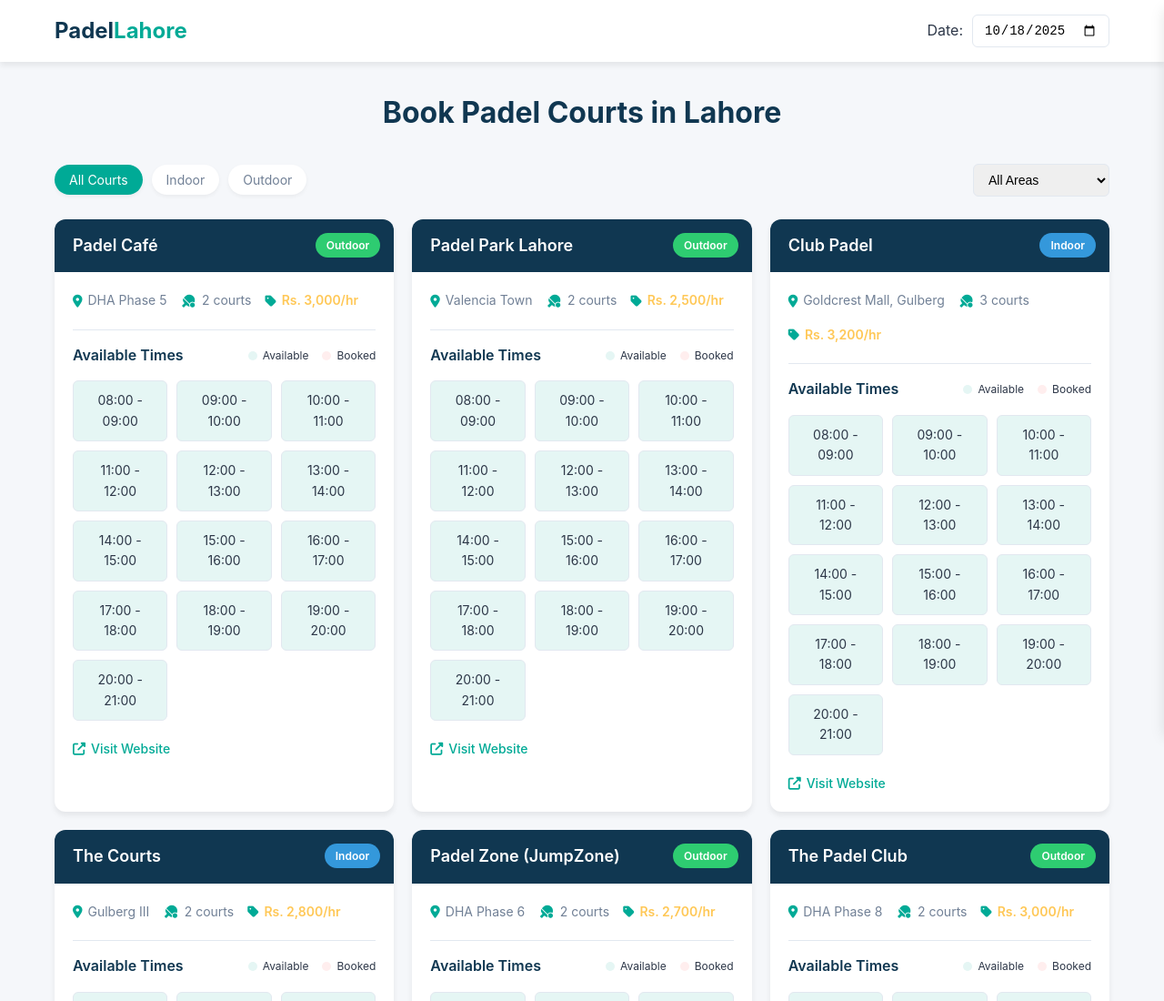
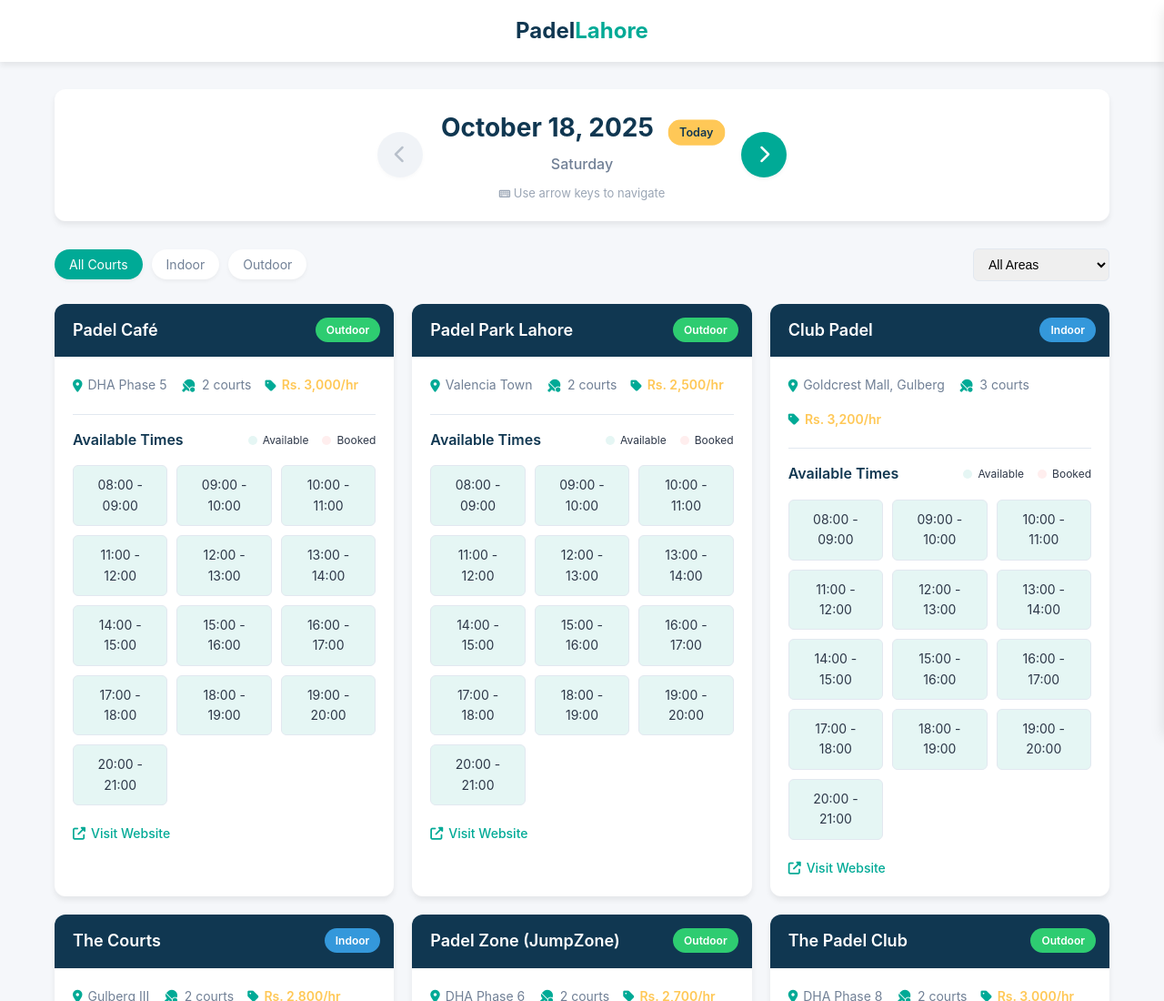
Before and after one commit to sasrin55/padelcourt, a plain HTML site: page index.html in a window 1280 px wide. Shown: the top 1100 px of the page at 91% size. Drawn offline with Linux system fonts and the light colour scheme.

Commit message:
Refactor date navigation and styling in index.html
Updated date navigation and display functionality. Replaced date input with buttons for navigating between days and adjusted styles for better layout.

```diff
--- a/index.html
+++ b/index.html
@@ -75,7 +75,7 @@
 
     .header-inner {
       display: flex;
-      justify-content: space-between;
+      justify-content: center;
       align-items: center;
     }
 
@@ -89,22 +89,98 @@
       color: var(--primary);
     }
 
-    .date-selector {
-      display: flex;
-      align-items: center;
-      gap: 10px;
-    }
-
-    .date-input {
-      padding: 8px 12px;
-      border: 1px solid #E2E8F0;
-      border-radius: var(--radius-sm);
-      font-size: 14px;
-    }
-
     /* Main Content */
     .main {
       padding: 30px 0;
+    }
+
+    /* Date Swiper */
+    .date-swiper {
+      display: flex;
+      align-items: center;
+      justify-content: center;
+      gap: 20px;
+      margin-bottom: 30px;
+      padding: 20px;
+      background-color: var(--card-bg);
+      border-radius: var(--radius-lg);
+      box-shadow: var(--shadow);
+    }
+
+    .date-nav-btn {
+      background-color: var(--primary);
+      border: none;
+      border-radius: 50%;
+      width: 50px;
+      height: 50px;
+      display: flex;
+      align-items: center;
+      justify-content: center;
+      color: white;
+      font-size: 20px;
+      cursor: pointer;
+      transition: var(--transition);
+      box-shadow: var(--shadow-sm);
+    }
+
+    .date-nav-btn:hover:not(:disabled) {
+      background-color: var(--primary-dark);
+      transform: scale(1.1);
+      box-shadow: var(--shadow);
+    }
+
+    .date-nav-btn:disabled {
+      background-color: #E2E8F0;
+      color: var(--text-muted);
+      cursor: not-allowed;
+      opacity: 0.5;
+    }
+
+    .date-display {
+      text-align: center;
+      min-width: 300px;
+    }
+
+    .date-main {
+      font-size: 28px;
+      font-weight: 700;
+      color: var(--secondary);
+      margin-bottom: 5px;
+    }
+
+    .date-sub {
+      font-size: 16px;
+      color: var(--text-muted);
+      font-weight: 500;
+    }
+
+    .date-today-badge {
+      display: inline-block;
+      background-color: var(--accent);
+      color: var(--secondary);
+      padding: 4px 12px;
+      border-radius: 20px;
+      font-size: 12px;
+      font-weight: 600;
+      margin-left: 10px;
+      animation: pulse 2s infinite;
+    }
+
+    @keyframes pulse {
+      0%, 100% { transform: scale(1); }
+      50% { transform: scale(1.05); }
+    }
+
+    .keyboard-hint {
+      text-align: center;
+      color: var(--text-muted);
+      font-size: 13px;
+      margin-top: 8px;
+      opacity: 0.7;
+    }
+
+    .keyboard-hint i {
+      font-size: 11px;
     }
 
     .page-title {
@@ -168,6 +244,18 @@
       display: grid;
       grid-template-columns: repeat(auto-fill, minmax(350px, 1fr));
       gap: 20px;
+      animation: fadeInUp 0.5s ease;
+    }
+
+    @keyframes fadeInUp {
+      from {
+        opacity: 0;
+        transform: translateY(20px);
+      }
+      to {
+        opacity: 1;
+        transform: translateY(0);
+      }
     }
 
     .court-card {
@@ -564,6 +652,39 @@
 
     /* Responsive Styles */
     @media (max-width: 768px) {
+      .date-swiper {
+        gap: 15px;
+        padding: 15px;
+      }
+
+      .date-nav-btn {
+        width: 40px;
+        height: 40px;
+        font-size: 16px;
+      }
+
+      .date-display {
+        min-width: auto;
+      }
+
+      .date-main {
+        font-size: 20px;
+      }
+
+      .date-sub {
+        font-size: 14px;
+      }
+
+      .date-today-badge {
+        display: block;
+        margin-left: 0;
+        margin-top: 5px;
+      }
+
+      .keyboard-hint {
+        display: none;
+      }
+
       .controls-inner {
         flex-direction: column;
         align-items: stretch;
@@ -603,10 +724,6 @@
     <div class="container">
       <div class="header-inner">
         <div class="logo">Padel<span>Lahore</span></div>
-        <div class="date-selector">
-          <label for="booking-date">Date:</label>
-          <input type="date" id="booking-date" class="date-input">
-        </div>
       </div>
     </div>
   </header>
@@ -614,7 +731,28 @@
   <!-- Main Content -->
   <main class="main">
     <div class="container">
-      <h1 class="page-title">Book Padel Courts in Lahore</h1>
+      <!-- Date Swiper -->
+      <section class="date-swiper">
+        <button class="date-nav-btn" id="prev-date" title="Previous Day">
+          <i class="fas fa-chevron-left"></i>
+        </button>
+
+        <div class="date-display">
+          <div class="date-main" id="date-main">
+            <!-- Date will be inserted here -->
+          </div>
+          <div class="date-sub" id="date-sub">
+            <!-- Weekday will be inserted here -->
+          </div>
+          <div class="keyboard-hint">
+            <i class="fas fa-keyboard"></i> Use arrow keys to navigate
+          </div>
+        </div>
+
+        <button class="date-nav-btn" id="next-date" title="Next Day">
+          <i class="fas fa-chevron-right"></i>
+        </button>
+      </section>
 
       <!-- Controls -->
       <section class="controls">
@@ -827,7 +965,10 @@
     const courtsContainer = document.getElementById('courts-container');
     const filterButtons = document.querySelectorAll('.filter-btn');
     const areaFilter = document.getElementById('area-filter');
-    const bookingDateInput = document.getElementById('booking-date');
+    const prevDateBtn = document.getElementById('prev-date');
+    const nextDateBtn = document.getElementById('next-date');
+    const dateMainDisplay = document.getElementById('date-main');
+    const dateSubDisplay = document.getElementById('date-sub');
     const bookingPanel = document.getElementById('booking-panel');
     const overlay = document.getElementById('overlay');
     const panelClose = document.getElementById('panel-close');
@@ -845,18 +986,15 @@
     let activeFilter = 'all';
     let activeArea = 'all';
     let selectedCourt = null;
-    let selectedDate = new Date();
+    let currentDate = new Date();
     let selectedTime = null;
     let selectedTimeElement = null;
 
     // Store all bookings in memory (resets on page reload)
     const bookings = {};
 
-    // Set today's date
-    const today = new Date();
-    const formattedToday = formatDateForInput(today);
-    bookingDateInput.value = formattedToday;
-    bookingDateInput.min = formattedToday;
+    // Set currentDate to today at midnight
+    currentDate.setHours(0, 0, 0, 0);
 
     // Format date for date input
     function formatDateForInput(date) {
@@ -867,10 +1005,50 @@
     }
 
     // Format date for display
-    function formatDateForDisplay(dateString) {
-      const date = new Date(dateString + 'T00:00:00');
+    function formatDateForDisplay(date) {
       const options = { weekday: 'long', year: 'numeric', month: 'long', day: 'numeric' };
       return date.toLocaleDateString('en-US', options);
+    }
+
+    // Update date display
+    function updateDateDisplay() {
+      const today = new Date();
+      today.setHours(0, 0, 0, 0);
+
+      const isToday = currentDate.getTime() === today.getTime();
+
+      // Format main date display
+      const dateOptions = { month: 'long', day: 'numeric', year: 'numeric' };
+      const mainDateStr = currentDate.toLocaleDateString('en-US', dateOptions);
+
+      // Format weekday
+      const weekdayOptions = { weekday: 'long' };
+      const weekdayStr = currentDate.toLocaleDateString('en-US', weekdayOptions);
+
+      dateMainDisplay.innerHTML = mainDateStr + (isToday ? ' <span class="date-today-badge">Today</span>' : '');
+      dateSubDisplay.textContent = weekdayStr;
+
+      // Disable previous button if current date is today
+      prevDateBtn.disabled = currentDate.getTime() === today.getTime();
+    }
+
+    // Navigate to previous day
+    function goToPreviousDay() {
+      const today = new Date();
+      today.setHours(0, 0, 0, 0);
+
+      if (currentDate.getTime() > today.getTime()) {
+        currentDate.setDate(currentDate.getDate() - 1);
+        updateDateDisplay();
+        displayCourts();
+      }
+    }
+
+    // Navigate to next day
+    function goToNextDay() {
+      currentDate.setDate(currentDate.getDate() + 1);
+      updateDateDisplay();
+      displayCourts();
     }
 
     // Display courts based on filters
@@ -967,7 +1145,8 @@
 
         timeSlots.forEach(time => {
           // Check if this slot is actually booked
-          const bookingKey = `${court.id}-${bookingDateInput.value}-${time}`;
+          const dateStr = formatDateForInput(currentDate);
+          const bookingKey = `${court.id}-${dateStr}-${time}`;
           const isBooked = bookings[bookingKey] !== undefined;
 
           const slot = document.createElement('div');
@@ -1000,7 +1179,7 @@
     // Open booking panel
     function openBookingPanel() {
       // Update booking details
-      const formattedDate = formatDateForDisplay(bookingDateInput.value);
+      const formattedDate = formatDateForDisplay(currentDate);
 
       bookingDetails.innerHTML = `
         <div class="detail-item">
@@ -1109,6 +1288,9 @@
     }
 
     // Event Listeners
+    prevDateBtn.addEventListener('click', goToPreviousDay);
+    nextDateBtn.addEventListener('click', goToNextDay);
+
     filterButtons.forEach(button => {
       button.addEventListener('click', () => {
         // Update active button
@@ -1123,12 +1305,6 @@
 
     areaFilter.addEventListener('change', () => {
       activeArea = areaFilter.value;
-      displayCourts();
-    });
-
-    bookingDateInput.addEventListener('change', () => {
-      selectedDate = new Date(bookingDateInput.value);
-      // Refresh courts to show availability for the new date
       displayCourts();
     });
 
@@ -1149,7 +1325,8 @@
       const bookingId = generateReference();
 
       // Create booking key
-      const bookingKey = `${selectedCourt.id}-${bookingDateInput.value}-${selectedTime}`;
+      const dateStr = formatDateForInput(currentDate);
+      const bookingKey = `${selectedCourt.id}-${dateStr}-${selectedTime}`;
 
       // Save booking data
       const bookingData = {
@@ -1158,8 +1335,8 @@
         courtName: selectedCourt.name,
         courtLocation: selectedCourt.location,
         courtType: selectedCourt.type,
-        bookingDate: formatDateForDisplay(bookingDateInput.value),
-        dateValue: bookingDateInput.value,
+        bookingDate: formatDateForDisplay(currentDate),
+        dateValue: dateStr,
         timeSlot: selectedTime,
         customerName: name,
         customerPhone: phone,
@@ -1203,7 +1380,24 @@
 
     // Initialize
     document.addEventListener('DOMContentLoaded', () => {
+      updateDateDisplay();
       displayCourts();
+    });
+
+    // Keyboard navigation for date swiper
+    document.addEventListener('keydown', (e) => {
+      // Only handle arrow keys if booking panel is not open
+      if (!bookingPanel.classList.contains('open')) {
+        if (e.key === 'ArrowLeft') {
+          e.preventDefault();
+          if (!prevDateBtn.disabled) {
+            goToPreviousDay();
+          }
+        } else if (e.key === 'ArrowRight') {
+          e.preventDefault();
+          goToNextDay();
+        }
+      }
     });
   </script>
 </body>
```
